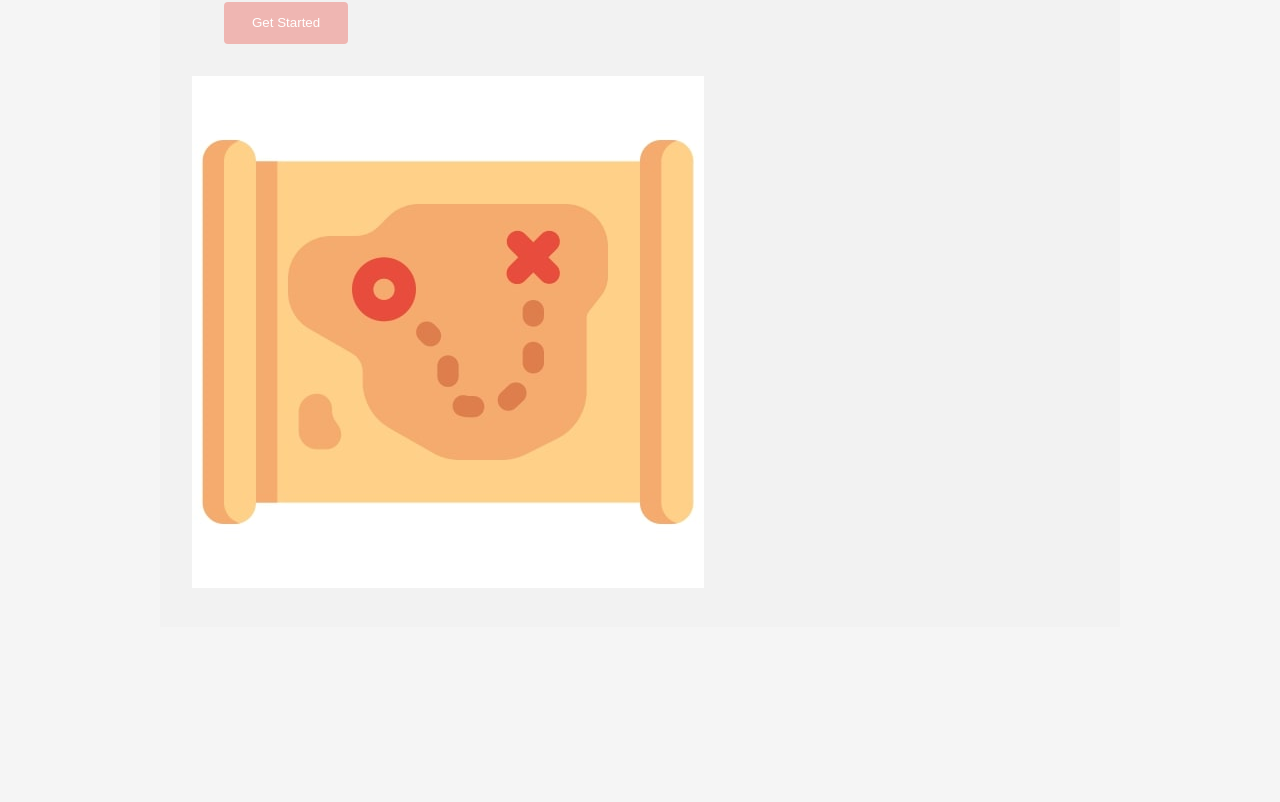
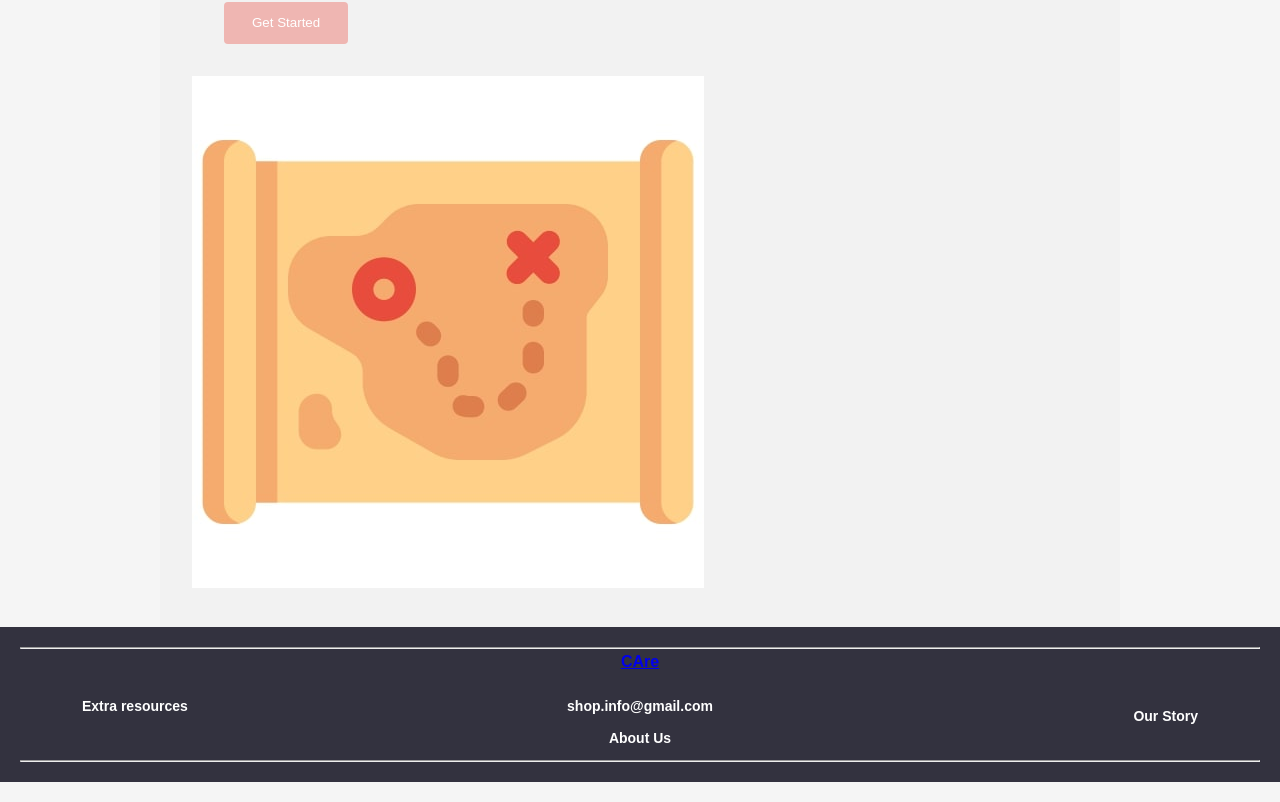
Before and after one commit to Hermano727/irvinehacks25, a React (Create React App) app: page / in a window 1280 px wide. Shown: the part 443-1245 px from the top of the page. Before the commit the page ends 1070 px from the top, so only its background shows below. Built offline with nearby package versions, Linux system fonts and the light colour scheme.

Commit message:
updated navbar footer and home

```diff
--- a/src/App.js
+++ b/src/App.js
@@ -3,6 +3,7 @@
 import Home from './pages/Home';
 import Map from './pages/Map';
 import { Navbar } from './components/Navbar';
+import Footer from './components/Footer';
 
 const App = () => {
   return (
@@ -12,6 +13,7 @@
         <Route path="/" element={<Home />} />
         <Route path="/map" element={<Map />} />
       </Routes>
+      <Footer />
     </Router>
   );
 };
--- a/src/components/Footer.js
+++ b/src/components/Footer.js
@@ -0,0 +1,44 @@
+import React from 'react';
+import '../styles/footer.css';
+
+function Footer() {
+  return (
+    <footer className="footer">
+      <hr className="footer-separator" />
+      <div className="footer-content">
+        <div className="footer-social-media">
+          <a href="/" target="_blank">CAre</a>
+        </div>
+        <div className="footer-info">
+          <div className="footer-info-left">
+            <div className="footer-info__name">Extra resources</div>
+            <div className="footer-info__returns">
+              {/* Returns Policy */}
+              <br />
+              {/* Delivery */}
+            </div>
+          </div>
+          <div className="footer-info-center">
+            <div className="footer-info__email">shop.info@gmail.com</div>
+            <div className="footer-info__terms">
+              About Us
+              <br />
+              {/* Copyright */}
+            </div>
+          </div>
+          <div className="footer-info-right">
+            <div className="footer-info__number"></div>
+            <div className="footer-info__contact">
+              Our Story
+              <br />
+              {/* Contact Us */}
+            </div>
+          </div>
+        </div>
+      </div>
+      <hr className="footer-separator" />
+    </footer>
+  );
+}
+
+export default Footer;
--- a/src/pages/Home.js
+++ b/src/pages/Home.js
@@ -8,7 +8,7 @@
   const navigate = useNavigate();
 
   const handleGetStarted = () => {
-    navigate('/search');
+    navigate('/map');
   };
 
   return (
--- /dev/null
+++ b/src/styles/footer.css
@@ -0,0 +1,78 @@
+.footer {
+    display: flex;
+    flex-direction: column;
+    margin-bottom: 20px;
+    font-weight: bold;
+    background-color: #33323f;
+    color: white;
+    padding: 20px;
+    font-size: 16px;
+  }
+
+  .footer-social-media {
+    display: flex;
+    flex-direction: row;
+    justify-content: center;
+    margin-bottom: 20px;
+  }
+
+  .footer-social-media__icon {
+    margin: 0px 4px;
+    width: 25px;
+    height: 25px;
+  }
+
+  .footer-info {
+    display: flex;
+    justify-content: center;
+  }
+
+  .footer-info-left, .footer-info-center, .footer-info-right {
+    font-size: 14px;
+    display: flex;
+    flex-direction: column;
+    margin-bottom: 10px;
+    width: 30%;
+  }
+
+  .footer-info__name, .footer-info__email, .footer-info__number {
+    margin-bottom: 10px;
+  }
+
+  .footer-info__name, .footer-info__returns {
+    text-align: start;
+  }
+
+  .footer-info__email, .footer-info__terms {
+    text-align: center;
+  }
+
+  .footer-info__number, .footer-info__contact {
+    text-align: end;
+  }
+
+  .footer-date {
+    display: flex;
+    flex-direction: row;
+    align-items: center;
+  }
+
+  .footer-seperator {
+    flex-grow: 1;
+    border: none;
+    height: 1px;
+    background-color: white;
+    width: 100%;
+  }
+
+  .footer-name {
+    display: flex;
+    justify-content: center;
+  }
+
+  .footer-bottom__name {
+    text-transform: uppercase;
+    font-family: RobotoBold;
+    font-size: 18px;
+    margin: 0px 20px;
+  }
```
